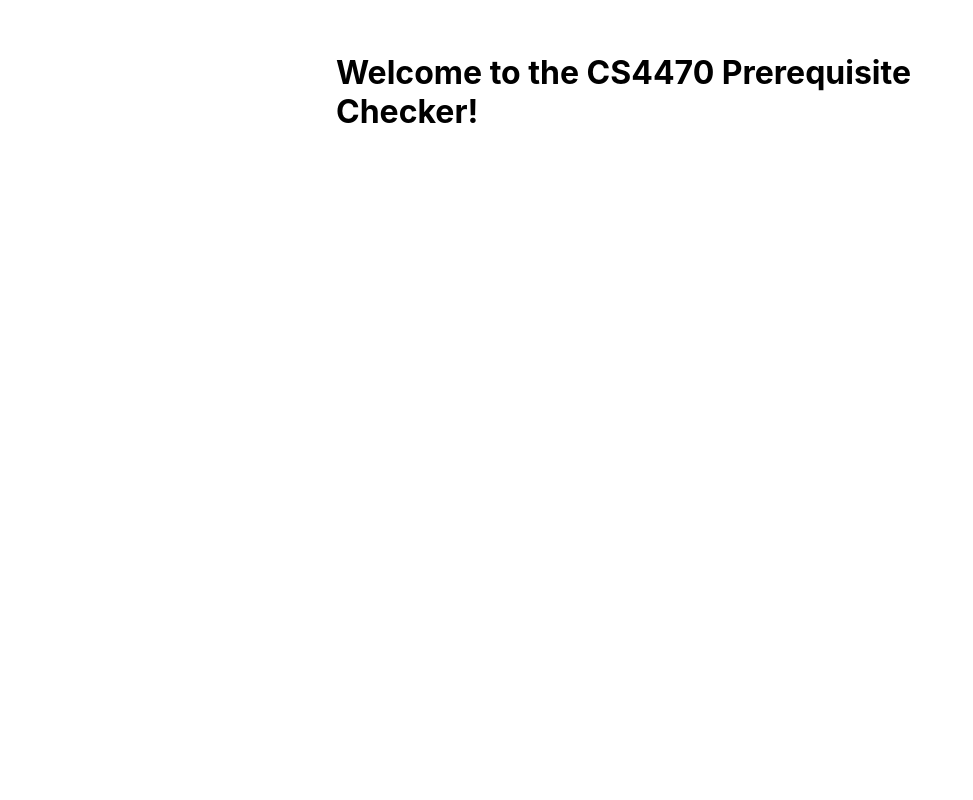
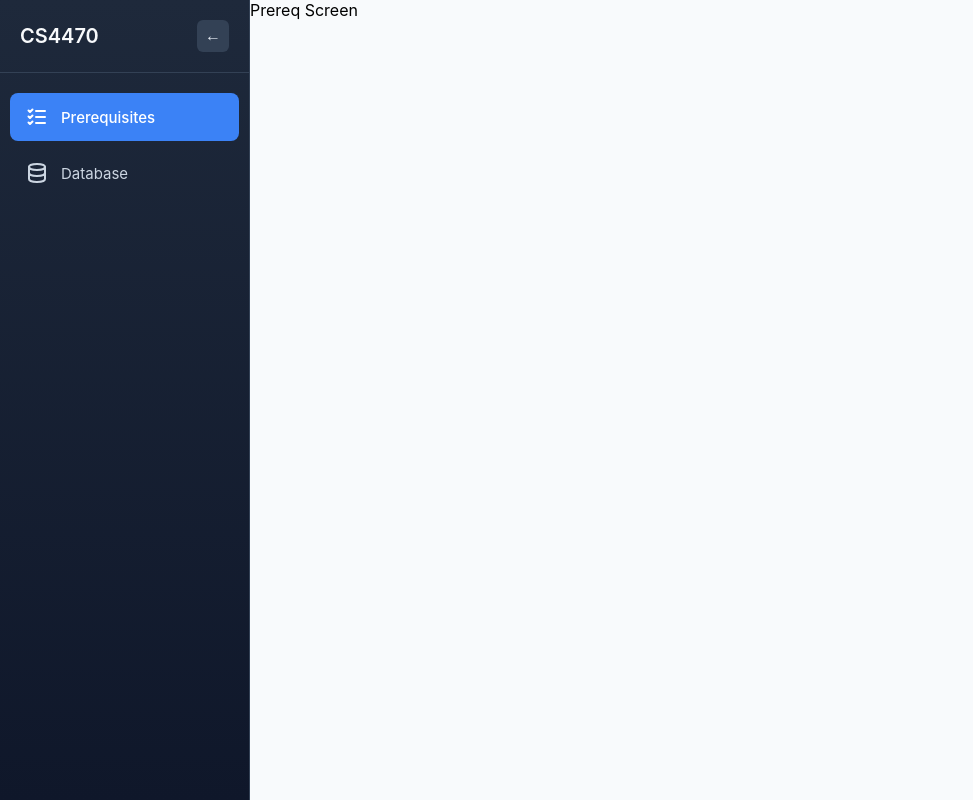
Before and after one commit to ethantiger/CS4470-prereq-checker, a React (Vite) app: page / in a window 1280 px wide. Shown: the whole page, without its empty margins (0-973 px from the left). Built offline with nearby package versions, Linux system fonts and the light colour scheme.

Commit message:
setup sidebar

```diff
--- a/package.json
+++ b/package.json
@@ -39,8 +39,10 @@
     "vite": "^5.4.21"
   },
   "dependencies": {
+    "@tabler/icons-react": "^3.36.0",
     "electron-squirrel-startup": "^1.0.1",
     "react": "^18.3.1",
-    "react-dom": "^18.3.1"
+    "react-dom": "^18.3.1",
+    "react-router-dom": "^7.11.0"
   }
 }
--- a/src/App.tsx
+++ b/src/App.tsx
@@ -1,3 +1,17 @@
+import { HashRouter, Routes, Route } from "react-router-dom"
+import Prereq from "./screens/Preqreq"
+import Database from "./screens/Database"
+import Sidebar from "./components/Sidebar"
+
 export default function App() {
-  return <h1>Welcome to the CS4470 Prerequisite Checker!</h1>
+  return (
+    <HashRouter>
+      <Sidebar>
+        <Routes>
+          <Route path="/" element={<Prereq />} />
+          <Route path="/db" element={<Database />} />
+        </Routes>
+      </Sidebar>
+    </HashRouter>
+  )
 }
--- /dev/null
+++ b/src/components/Sidebar.css
@@ -0,0 +1,134 @@
+* {
+  margin: 0;
+  padding: 0;
+  box-sizing: border-box;
+}
+
+.app-container {
+  display: flex;
+  height: 100vh;
+  width: 100vw;
+  overflow: hidden;
+}
+
+.sidebar {
+  background: linear-gradient(180deg, #1e293b 0%, #0f172a 100%);
+  color: #e2e8f0;
+  width: 250px;
+  height: 100vh;
+  display: flex;
+  flex-direction: column;
+  transition: width 0.3s ease;
+  border-right: 1px solid #334155;
+  box-shadow: 2px 0 8px rgba(0, 0, 0, 0.3);
+}
+
+.sidebar.collapsed {
+  width: 70px;
+}
+
+.sidebar-header {
+  padding: 20px;
+  display: flex;
+  justify-content: space-between;
+  align-items: center;
+  border-bottom: 1px solid #334155;
+  min-height: 70px;
+}
+
+.sidebar-title {
+  font-size: 20px;
+  font-weight: 600;
+  color: #f8fafc;
+  white-space: nowrap;
+}
+
+.toggle-btn {
+  background: #334155;
+  border: none;
+  color: #e2e8f0;
+  width: 32px;
+  height: 32px;
+  border-radius: 6px;
+  cursor: pointer;
+  display: flex;
+  align-items: center;
+  justify-content: center;
+  transition: all 0.2s ease;
+  font-size: 16px;
+}
+
+.toggle-btn:hover {
+  background: #475569;
+  transform: scale(1.05);
+}
+
+.toggle-btn:active {
+  transform: scale(0.95);
+}
+
+.sidebar-nav {
+  flex: 1;
+  display: flex;
+  flex-direction: column;
+  padding: 20px 10px;
+  gap: 8px;
+}
+
+.nav-item {
+  display: flex;
+  align-items: center;
+  padding: 12px 15px;
+  border-radius: 8px;
+  text-decoration: none;
+  color: #cbd5e1;
+  transition: all 0.2s ease;
+  cursor: pointer;
+  gap: 12px;
+  white-space: nowrap;
+  overflow: hidden;
+}
+
+.nav-item:hover {
+  background: #334155;
+  color: #f8fafc;
+  transform: translateX(4px);
+}
+
+.nav-item.active {
+  background: #3b82f6;
+  color: #ffffff;
+  font-weight: 500;
+}
+
+.nav-item.active:hover {
+  background: #2563eb;
+}
+
+.nav-icon {
+  font-size: 20px;
+  min-width: 24px;
+  display: flex;
+  align-items: center;
+  justify-content: center;
+}
+
+.nav-text {
+  font-size: 15px;
+}
+
+.sidebar.collapsed .nav-item {
+  justify-content: center;
+  padding: 12px;
+}
+
+.sidebar.collapsed .nav-text {
+  display: none;
+}
+
+.main-content {
+  flex: 1;
+  overflow-y: auto;
+  background: #f8fafc;
+  height: 100vh;
+}
--- /dev/null
+++ b/src/components/Sidebar.tsx
@@ -0,0 +1,53 @@
+import { useState } from 'react';
+import { Link, useLocation } from 'react-router-dom';
+
+import './Sidebar.css';
+import { IconDatabase, IconListCheck } from '@tabler/icons-react';
+
+export default function Sidebar({ children }: { children: React.ReactNode }) {
+  const [isCollapsed, setIsCollapsed] = useState(false);
+  const location = useLocation();
+
+  const isActive = (path: string) => location.pathname === path;
+
+  return (
+    <div className="app-container">
+      <div className={`sidebar ${isCollapsed ? 'collapsed' : ''}`}>
+        <div className="sidebar-header">
+          <h2 className="sidebar-title">{!isCollapsed && 'CS4470'}</h2>
+          <button
+            className="toggle-btn"
+            onClick={() => setIsCollapsed(!isCollapsed)}
+            title={isCollapsed ? 'Expand sidebar' : 'Collapse sidebar'}
+          >
+            {isCollapsed ? '→' : '←'}
+          </button>
+        </div>
+
+        <nav className="sidebar-nav">
+          <Link
+            to="/"
+            className={`nav-item ${isActive('/') ? 'active' : ''}`}
+            title="Prerequisites Checker"
+          >
+            <span className="nav-icon"><IconListCheck /></span>
+            {!isCollapsed && <span className="nav-text">Prerequisites</span>}
+          </Link>
+
+          <Link
+            to="/db"
+            className={`nav-item ${isActive('/db') ? 'active' : ''}`}
+            title="Database"
+          >
+            <span className="nav-icon"><IconDatabase /></span>
+            {!isCollapsed && <span className="nav-text">Database</span>}
+          </Link>
+        </nav>
+      </div>
+
+      <div className="main-content">
+        {children}
+      </div>
+    </div>
+  );
+}
--- a/src/index.css
+++ b/src/index.css
@@ -2,7 +2,4 @@ body {
   font-family:
     -apple-system, BlinkMacSystemFont, 'Segoe UI', Roboto, Helvetica, Arial,
     sans-serif;
-  margin: auto;
-  max-width: 38rem;
-  padding: 2rem;
 }
--- /dev/null
+++ b/src/screens/Database.tsx
@@ -0,0 +1,3 @@
+export default function Database() {
+  return <div>Database Screen</div>
+}
--- /dev/null
+++ b/src/screens/Preqreq.tsx
@@ -0,0 +1,3 @@
+export default function Prereq() {
+  return <div>Prereq Screen</div>
+}
```
Also changed, not shown: 1 other file (tests, documents, lock files or other folders).
